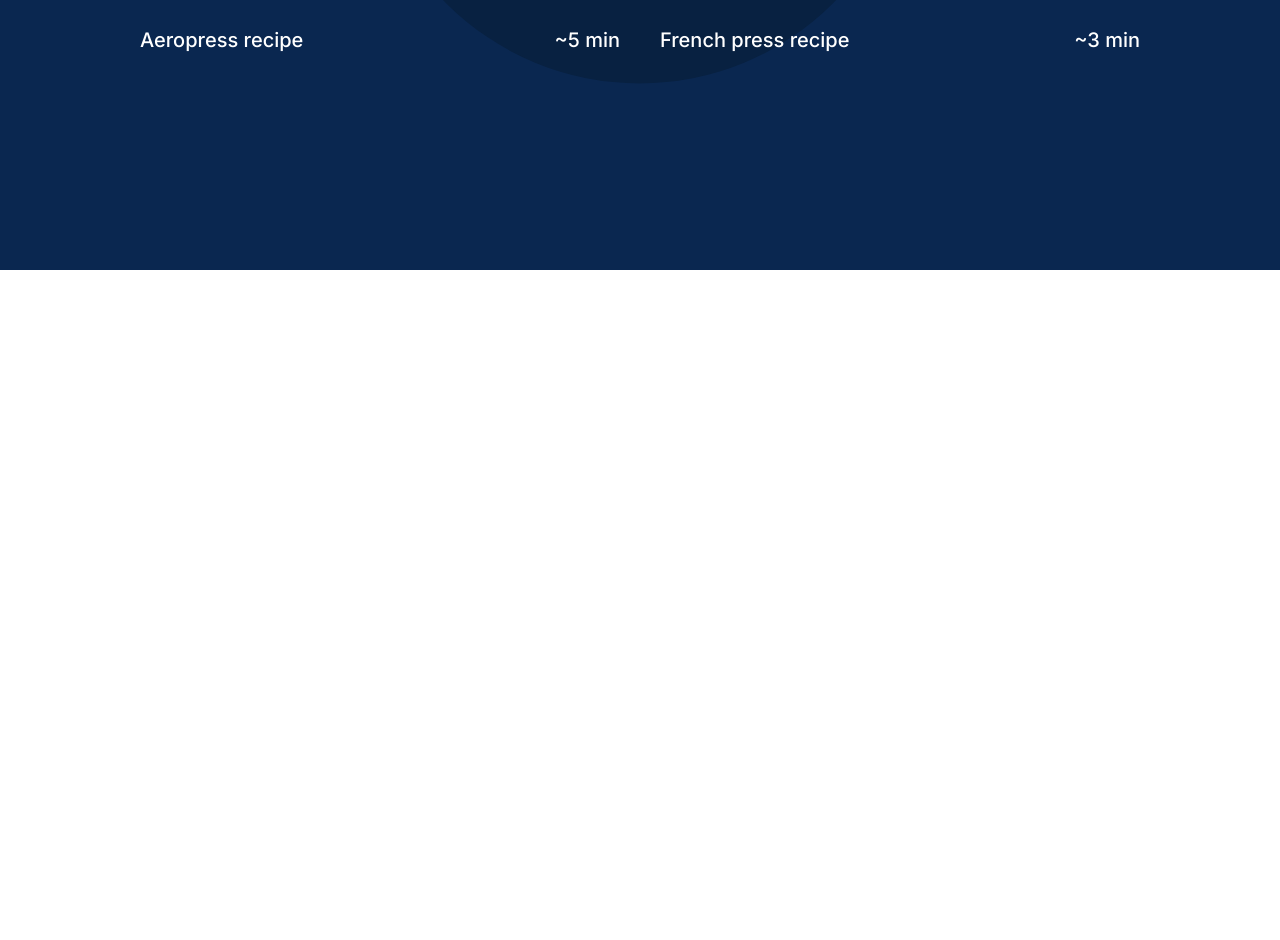
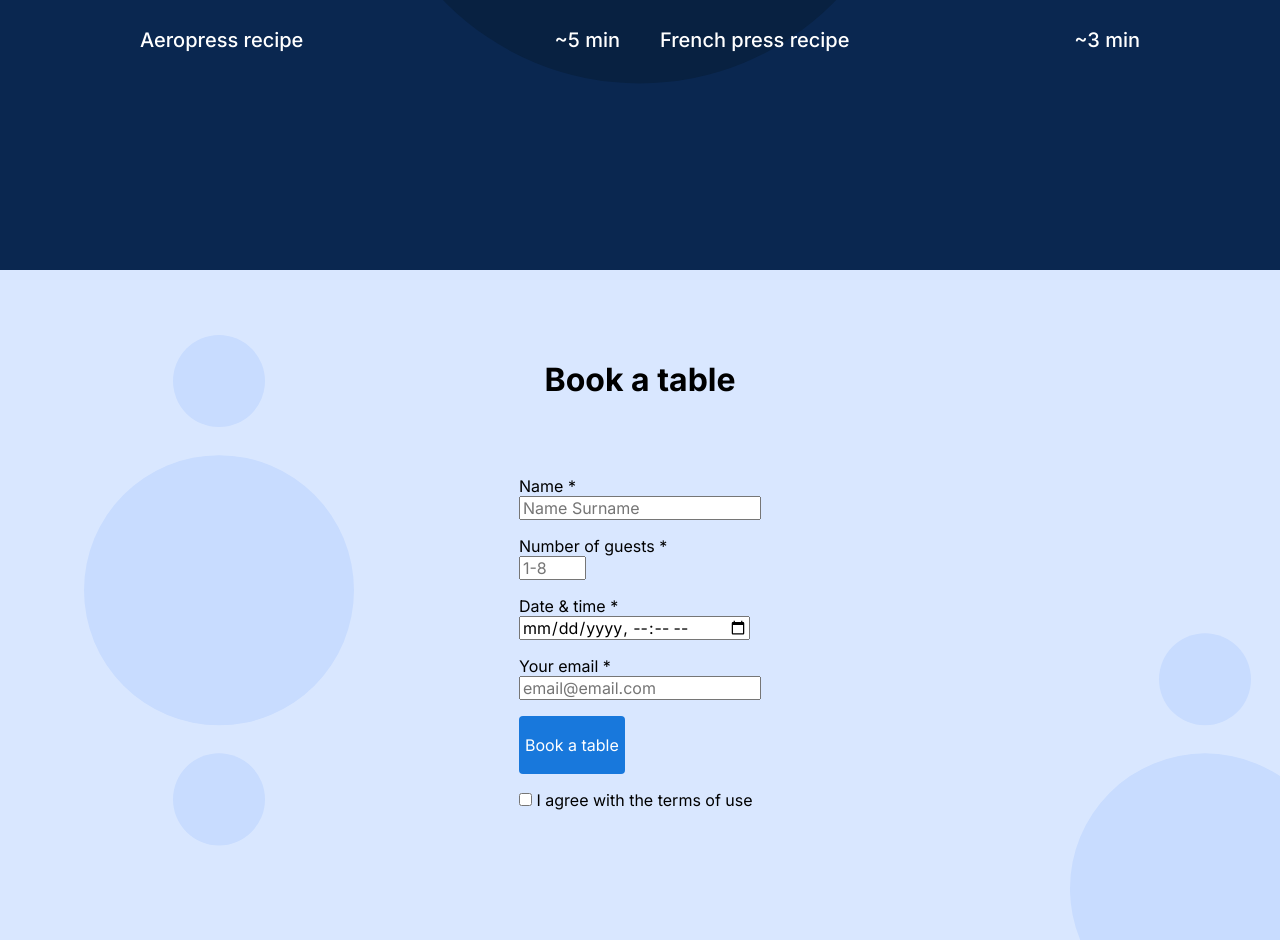
Before and after one commit to simehale/se_project_coffeeshop, a plain HTML site: page index.html in a window 1280 px wide. Shown: the part 1392-2332 px from the top of the page. Before the commit the page ends 1662 px from the top, so only its background shows below. Drawn offline with Linux system fonts and the light colour scheme.

Commit message:
new form commit

```diff
--- a/index.html
+++ b/index.html
@@ -129,7 +129,57 @@
             </div>
           </div>
         </section>
-        <section class="reservation" id="reservation"></section>
+        <section class="reservation" id="reservation">
+          <h1 class="reservation__title">Book a table</h1>
+          <div class="reservation__form">
+            <form class="form">
+              <fieldset class="form__fieldset">
+                <label for="" class="form__label">Name *</label>
+                <input
+                  type="text"
+                  name="name"
+                  id="name"
+                  placeholder="Name Surname"
+                />
+              </fieldset>
+              <fieldset class="form__fieldset">
+                <label for="number-of-guests" class="form__label"
+                  >Number of guests *</label
+                >
+                <input
+                  type="number"
+                  name="name"
+                  id="number-of-guests"
+                  placeholder="1-8"
+                  min="1"
+                  max="8"
+                />
+              </fieldset>
+              <fieldset class="form__fieldset">
+                <label for="" class="form__label">Date & time *</label>
+                <input type="datetime-local" name="name" id="date-time" />
+              </fieldset>
+              <fieldset class="form__fieldset">
+                <label for="" class="form__label">Your email *</label>
+                <input
+                  type="email"
+                  name="name"
+                  id="email"
+                  placeholder="email@email.com"
+                />
+              </fieldset>
+              <fieldset class="form__fieldset">
+                <button type="submit" class="form__button">Book a table</button>
+              </fieldset>
+              <fieldset class="form__fieldset">
+                <label for="" class="form__label">
+                  <input type="checkbox" class="form__checkbox"></input>
+                I agree with the terms of use</label>
+
+              </fieldset>
+            </form>
+          </div>
+        </section>
         <section class="menu" id="menu"></section>
         <section class="about" id="about"></section>
       </main>
--- a/pages/index.css
+++ b/pages/index.css
@@ -219,3 +219,56 @@
 .recipes__video_length {
   margin: 0;
 }
+
+.reservation {
+  background-color: #d9e7ff;
+  background-image: url(/images/background_reservation.svg);
+  margin: 0;
+}
+
+.reservation__title {
+  margin: 0;
+  padding-top: 100px;
+  padding-bottom: 80px;
+  display: flex;
+  justify-content: center;
+}
+
+.reservation__form {
+  display: flex;
+  justify-content: center;
+}
+
+.form {
+  margin-bottom: 120px;
+}
+
+.form__fieldset {
+  border: none;
+}
+
+.form__label {
+  display: block;
+}
+
+.form__input {
+}
+
+.form__button {
+  border-radius: 4px;
+  background-color: #1878dc;
+  color: #fff;
+  border: none;
+  padding-top: 20px;
+  padding-bottom: 20px;
+}
+
+.form__checkbox {
+  border-radius: 2px;
+  background-color: #1878dc;
+  background-image: url(/images/check.svg);
+  color: #fff;
+  border: none;
+  padding-top: 20px;
+  padding-bottom: 20px;
+}
```
